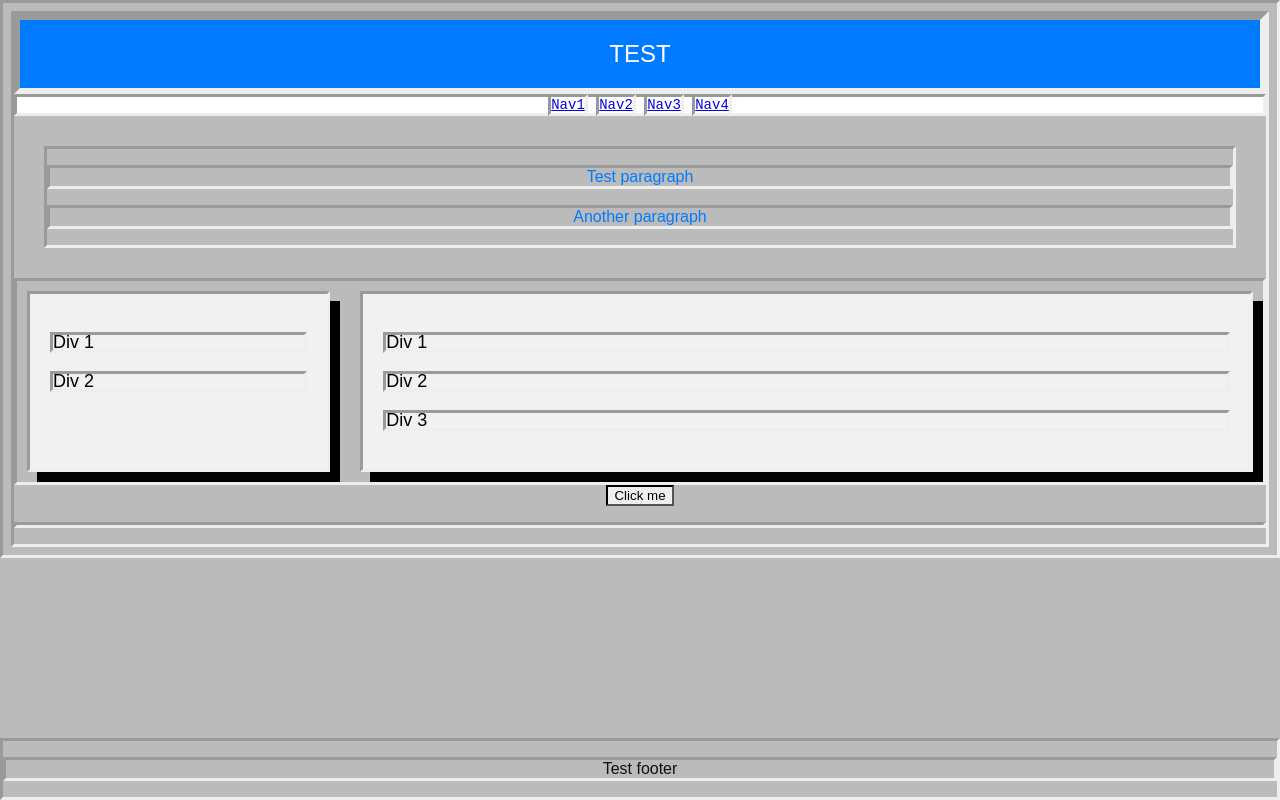
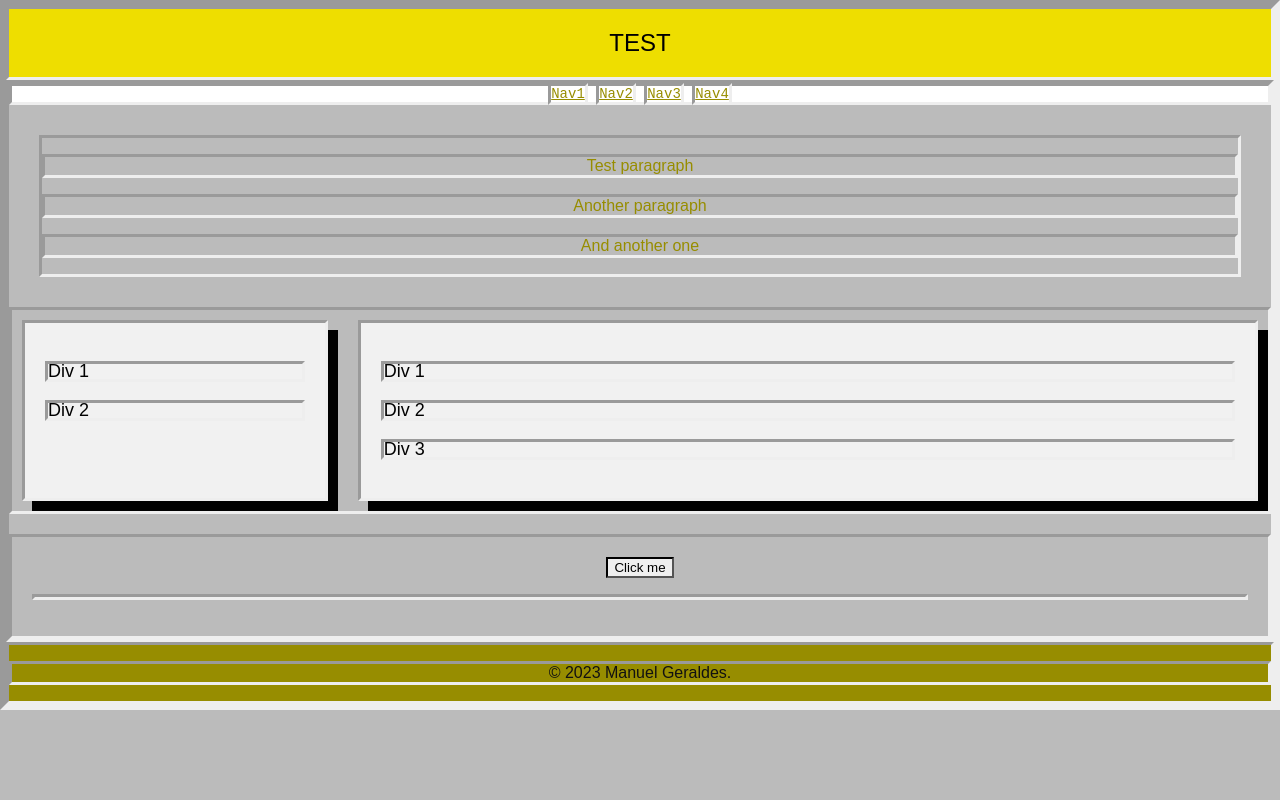
Before and after one commit to manuelgeraldes00/SO_Webpage, a plain HTML site: page index.html in a window 1280 px wide. Drawn offline with Linux system fonts and the light colour scheme.

Commit message:
Fix footer positioning

```diff
--- a/index.html
+++ b/index.html
@@ -8,8 +8,9 @@
 </head>
 <body>
 	<header>
-		<div class="h1">TEST</div>
+		TEST
 	</header>
+	<article>
 		<nav>
 			<a href="//">Nav1</a>
 			<a href="//">Nav2</a>
@@ -19,9 +20,7 @@
 		<div class="main">
 			<p>Test paragraph</p>
 			<p>Another paragraph</p>
-	</div>
-	<div class="footer">
-		<p>Test footer</p>
+			<p>And another one</p>
 		</div>
 		<div class="flex-container">
 			<div class="flex-item-left" style="flex-grow: 1">
@@ -34,7 +33,13 @@
 				<p>Div 3</p>
 			</div>
 		</div>
-	<button onclick="myFunction()">Click me</button>
+		<div class="button">
+			<button onclick="showMsg()">Click me</button>
 			<p id="demo"></p>
+		</div>
+	</article>
+	<div class="footer">
+		<p>© 2023 Manuel Geraldes.</p>
+	</div>
 </body>
 </html>
--- a/styles.css
+++ b/styles.css
@@ -7,34 +7,61 @@ body {
     font-family: Arial, sans-serif;
     background-color: #bbbbbb;
     text-align: center;
+    min-height: 100%;
+    margin: 0;
 }
-.h1 {
-    background-color: #007BFF;
-    color: #fff;
+
+header {
+    background-color: #eede00;
+    color: #000000;
     padding: 20px;
     font-size: 24px;
+    min-height: 50px;
 }
+
 nav {
     font-family: 'Courier New', Courier, monospace;
     background-color: #fff;
     font-size: 14px;
 }
+
+.button {
+    margin-top: 20px;
+    padding: 20px;
+}
+
 a {
     transition: color 1s;
+    color: #978d00;
 }
+
 a:hover {
     color:green;
 }
+
 .main {
-    color: #007BFF;
+    color: #978d00;
     margin: 30px;
+    overflow: auto;
 }
+
+.wrap {
+    min-height: 100%;
+}
+
 .footer {
-    position: fixed;
-    left: 0;
-    bottom: 0;
-    width: 100%;
+    background-color: #978d00;
+    min-height: 50px;
     color: #111111;
+}
+
+body {
+    display: flex;
+    flex-direction: column;
+}
+
+article {
+    flex: 1;
 }
 
 .flex-container {
```
Lines whose indentation alone changed are shown as unchanged.
